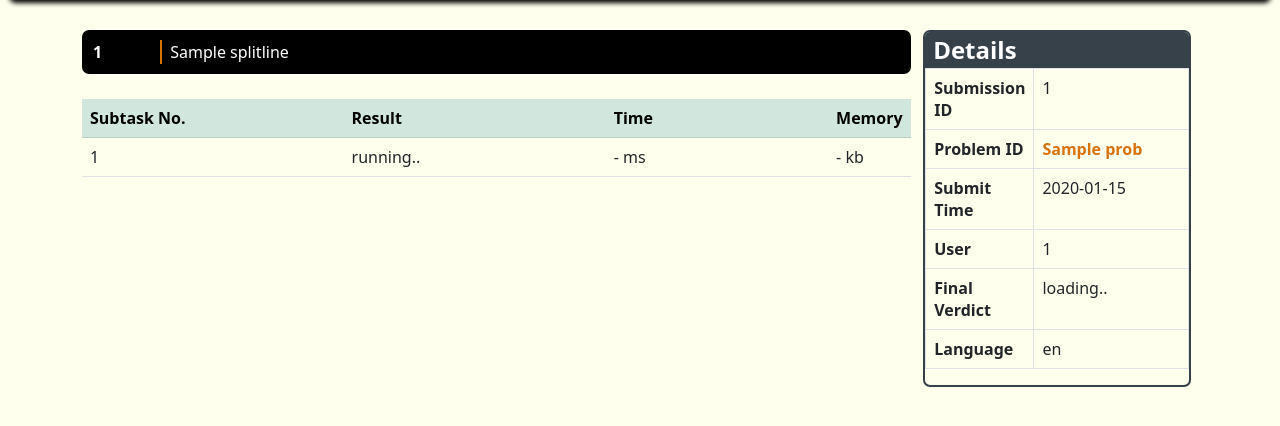
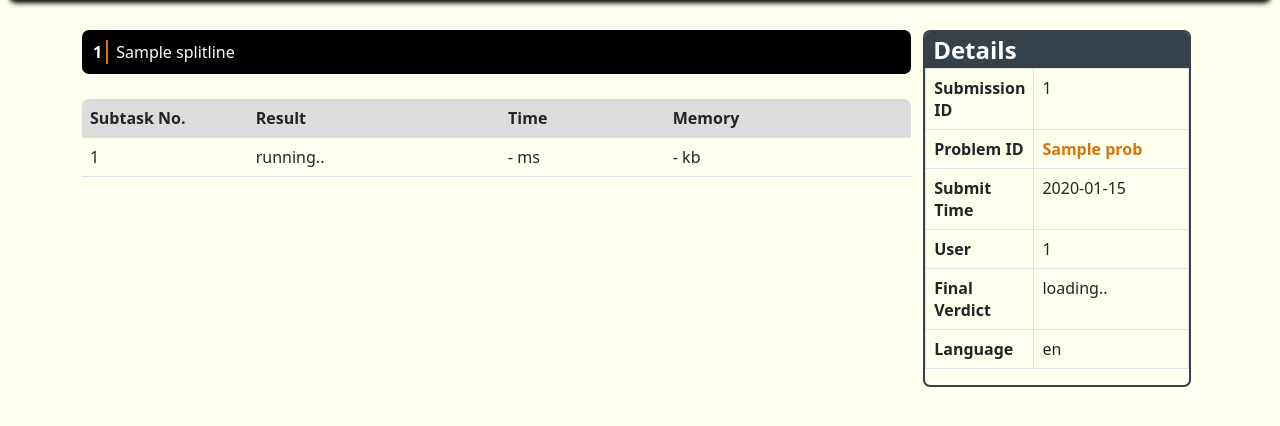
Before and after one commit to godempty/LmaoJudge, a Flask app: page /submissions/1 in a window 1280 px wide. Shown: the part 63-489 px from the top of the page. Run offline with Flask 2, Linux system fonts and the light colour scheme; a database or web service that is not in the repository returns one stand-in record (values such as "Sample title"); data that the repository does not hold is empty; some libraries are stand-ins or nearby versions.

Commit message:
single submission 99% done, fix submit page

```diff
--- a/website/static/css/base.css
+++ b/website/static/css/base.css
@@ -225,8 +225,17 @@ textarea{
 	overflow: auto;
 	padding: 10 10 10 10;
 	border-radius: 7px;
+	color: white;
 }
-#codeblock tr{
+#codeblock th{
+	color: white;
+	border-right: 2px solid var(--linkcolor);
+	padding-right: 4px;
+	user-select: none;
+}
+.code_content{
+	white-space: pre;
+	margin-left: 7px;
 	color: white;
 }
 /* codeblock from single submission page end*/
--- /dev/null
+++ b/website/static/css/single_submission.css
@@ -0,0 +1,13 @@
+#details th{
+	width: 35%;
+}
+
+#runtask{
+	width: 99%;
+	margin-top: 25px;
+	border-radius: 7px;
+}
+
+#colorhead{
+	background-color: gainsboro;
+}
--- a/website/templates/single_submission.html
+++ b/website/templates/single_submission.html
@@ -1,11 +1,7 @@
 <link rel="stylesheet" href="//cdnjs.cloudflare.com/ajax/libs/highlight.js/9.7.0/styles/github-gist.min.css">
 <script src="//cdnjs.cloudflare.com/ajax/libs/highlight.js/9.7.0/highlight.min.js"></script>
 <script>hljs.initHighlightingOnLoad();</script>
-<style>
-th{
-	width: 35%;
-}
-</style>
+<link rel="stylesheet" href="{{ url_for('static', filename = 'css/single_submission.css') }}">
 {% extends "base.html" %}
 {% block content %}
 
@@ -14,17 +10,17 @@ th{
 		<table>
 			{% for i in range(code|length) %}
 			<tr>
-				<th style="border-right: 2px solid var(--linkcolor); padding-right: 4px;">{{ i+1 }}</th>
-				<td><div class="cpp" style="white-space: pre; margin-left: 7px;">{{ code[i] }}</div></td>
+				<th>{{ i+1 }}</th>
+				<td><div class="code_content cpp">{{ code[i] }}</div></td>
 			</tr>
 			{% endfor %}
 		</table>
 	</div>
-	<div class="table-responsive" style="width: 99%; margin-top: 25px">
+	<div class="table-responsive" id="runtask">
 		<table class="table">
 			<thead>
-				<tr class="table-success">
-					<th scope="col">Subtask No.</th>
+				<tr id="colorhead">
+					<th scope="col" style="width: 20%">Subtask No.</th>
 					<th scope="col">Result</th>
 					<th scope="col">Time</th>
 					<th scope="col">Memory</th>
@@ -49,7 +45,7 @@ th{
 <div class="two_col_30">
 	<div class="box" style="width: 100%;">
 		<div class="caption">Details</div>
-		<table class="table table-hover table-bordered">
+		<table class="table table-hover table-bordered" id="details">
 			<tbody>
 				<tr>
 					<th>Submission ID</th>
@@ -109,12 +105,18 @@ var upd = setInterval(function(){
 			if(ret.done == 1){
 				verd.innerText = ret.verdict
 				clearInterval(upd)
-				//compiler error
-				if(ret.verdict == 'compiler error')
+				// colors for different results
+				const color = document.getElementById('colorhead')
+				if(ret.verdict == 'compile error'){
 					for(let i=0;i<ret.subtask.length;++i) for(let j=0;j<ret.subtask[i].length;++j){
 						const info = document.getElementById('tk' + String(i + j))
 						info.childNodes[3].innerText = 'CE'
 					}
+					color.style = 'background-color: lightgoldenrodyellow'
+				}
+				else if(ret.verdict == 'AC') color.style = 'background-color: palegreen'
+				else if(ret.verdict == 'WA') color.style = 'background-color: salmon'
+				else if(ret.verdict == 'TLE') color.style = 'background-color: lightsteelblue'
 			}
 		}
 	}
```
Also changed, not shown: website/judging/__init__.py (+5 -7 lines), website/static/css/submit.css (+15 -0 lines), website/templates/submit.html (+6 -3 lines), 4 other files.
